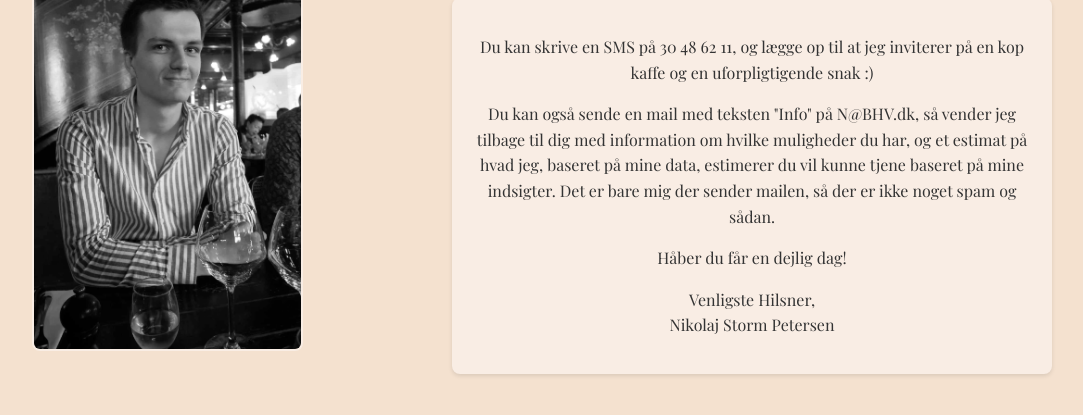
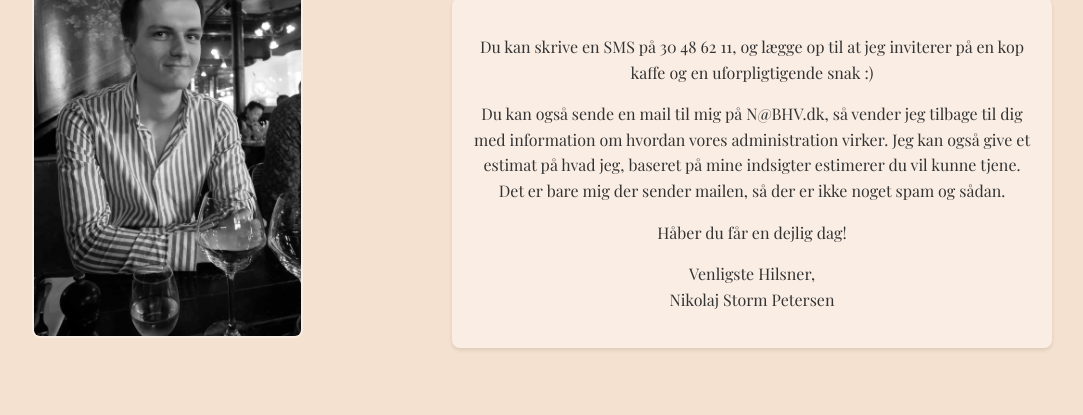
Before and after one commit to Nikolaj-Storm/BHV-website, a plain HTML site: page index.html in a window 1280 px wide. Shown: the part 285-700 px from the top of the page, without its empty margins (98-1181 px from the left). Drawn offline with nearby package versions, Linux system fonts and the light colour scheme.

Commit message:
Update index.html

```diff
--- a/index.html
+++ b/index.html
@@ -158,7 +158,7 @@
                     <h1>Kontakt</h1>
                     <div class="highlight-box">
                         <p>Du kan skrive en SMS på 30 48 62 11, og lægge op til at jeg inviterer på en kop kaffe og en uforpligtigende snak :)</p>
-                        <p>Du kan også sende en mail med teksten "Info" på N@BHV.dk, så vender jeg tilbage til dig med information om hvilke muligheder du har, og et estimat på hvad jeg, baseret på mine data, estimerer du vil kunne tjene baseret på mine indsigter. Det er bare mig der sender mailen, så der er ikke noget spam og sådan.</p>
+                        <p>Du kan også sende en mail til mig på N@BHV.dk, så vender jeg tilbage til dig med information om hvordan vores administration virker. Jeg kan også give et estimat på hvad jeg, baseret på mine indsigter estimerer du vil kunne tjene. Det er bare mig der sender mailen, så der er ikke noget spam og sådan.</p>
                         <p>Håber du får en dejlig dag!</p>
                         <p>Venligste Hilsner,<br>Nikolaj Storm Petersen</p>
                     </div>
```
